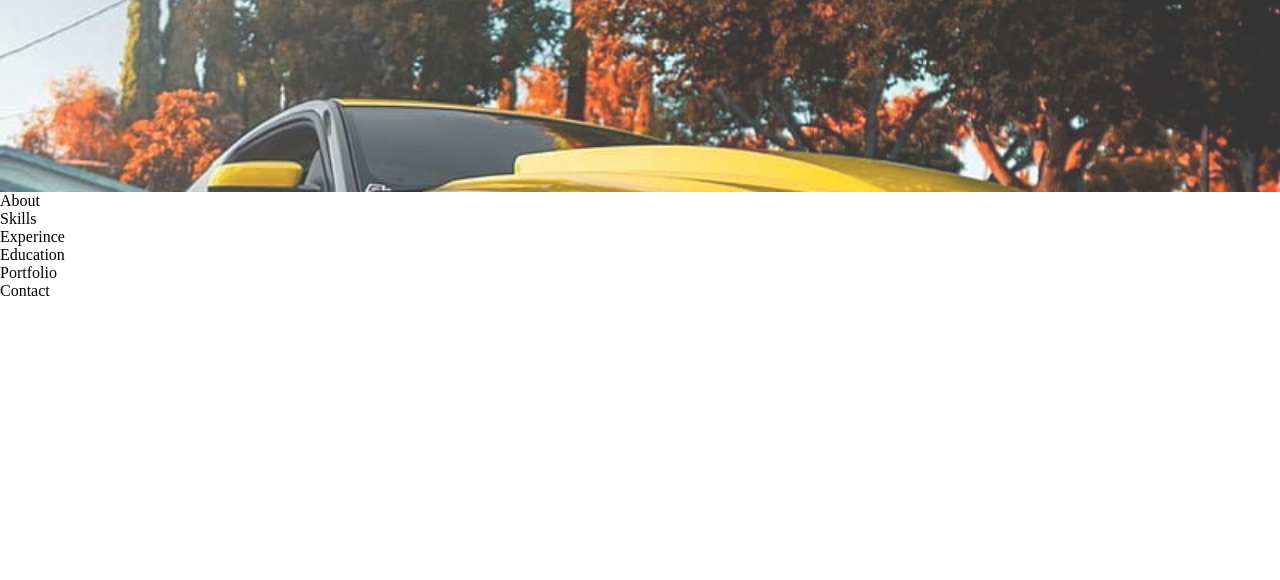
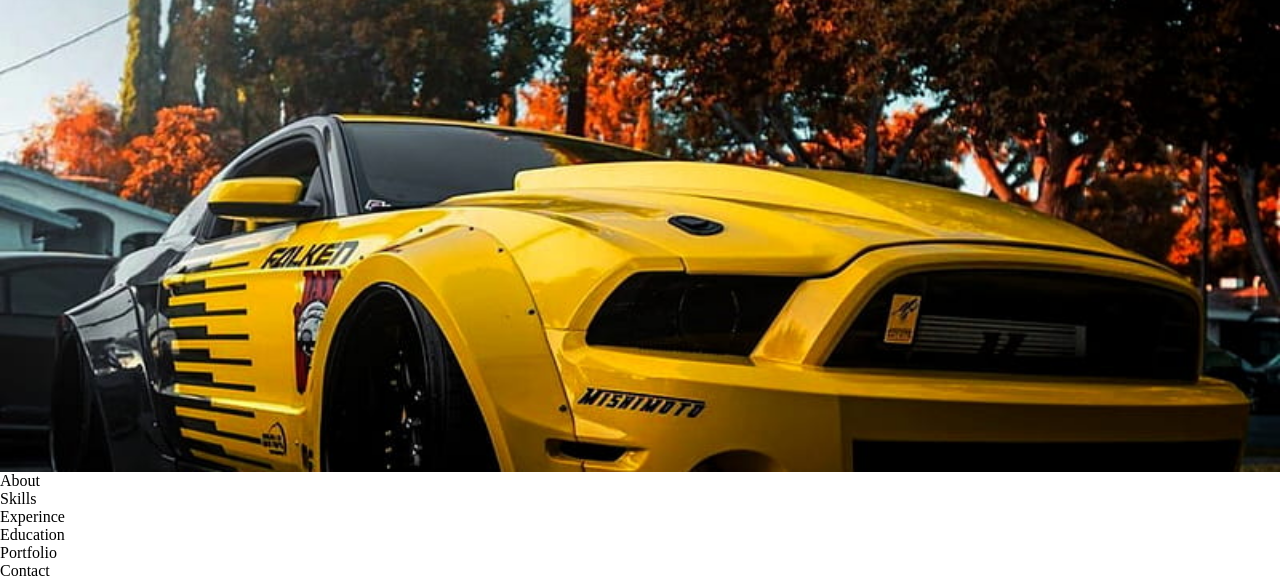
Before and after one commit to GagareAbhijit/Website, a plain HTML site: page index.html in a window 1280 px wide. Shown: the part 344-924 px from the top of the page. Before the commit the page ends 800 px from the top, so only its background shows below. Drawn offline with Linux system fonts and the light colour scheme.

Commit message:
Update style.css

```diff
--- a/style.css
+++ b/style.css
@@ -2,8 +2,8 @@ body{
     margin: 0px;
 }
 #body-header{
-    height: 65vh;
-    opacity: 0.8;
+    height: 100vh;
+    opacity: 1.0;
     background-image: url("Web.jpg");
     background-size: cover;
     background-position: center;
```
